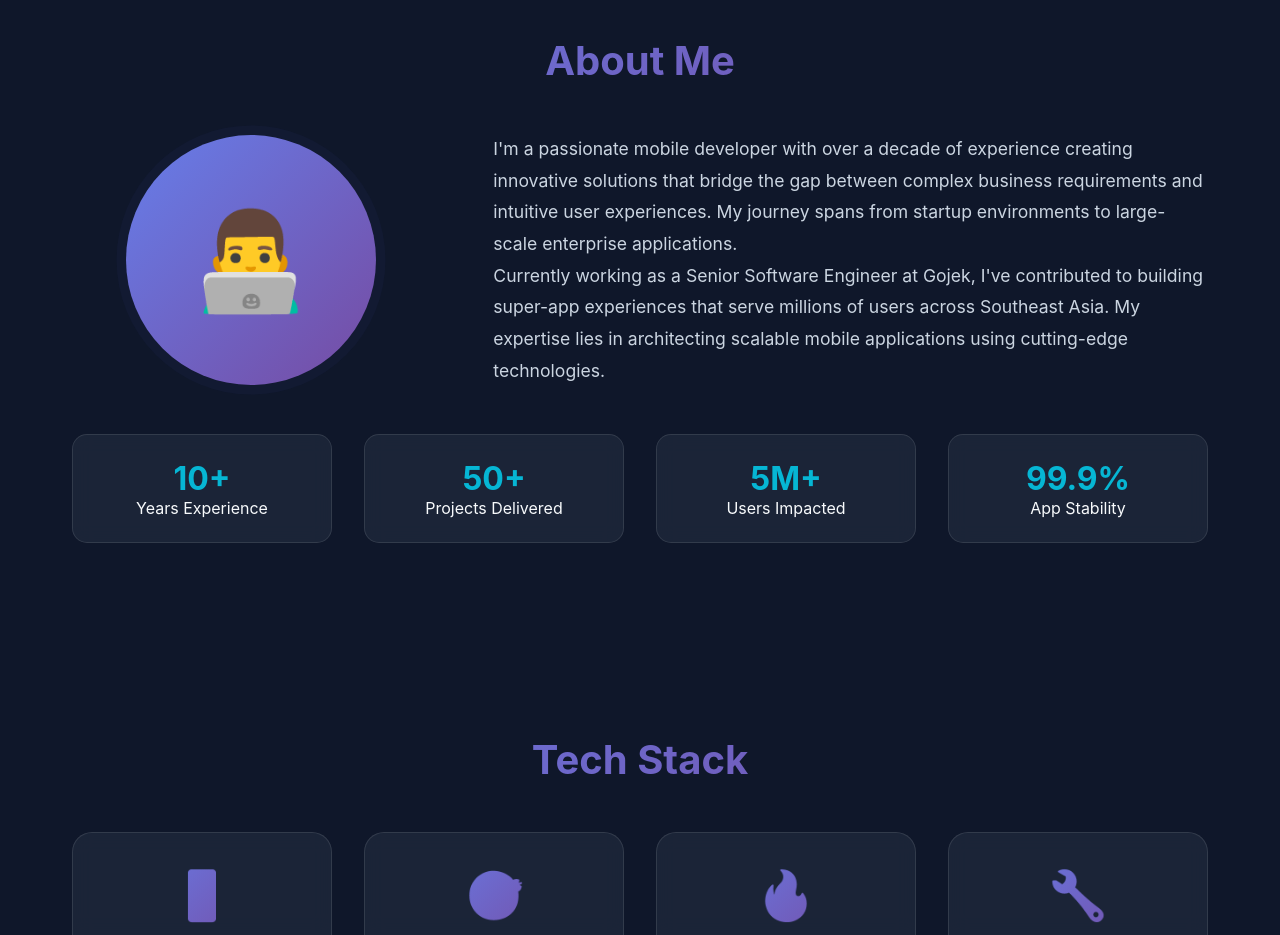
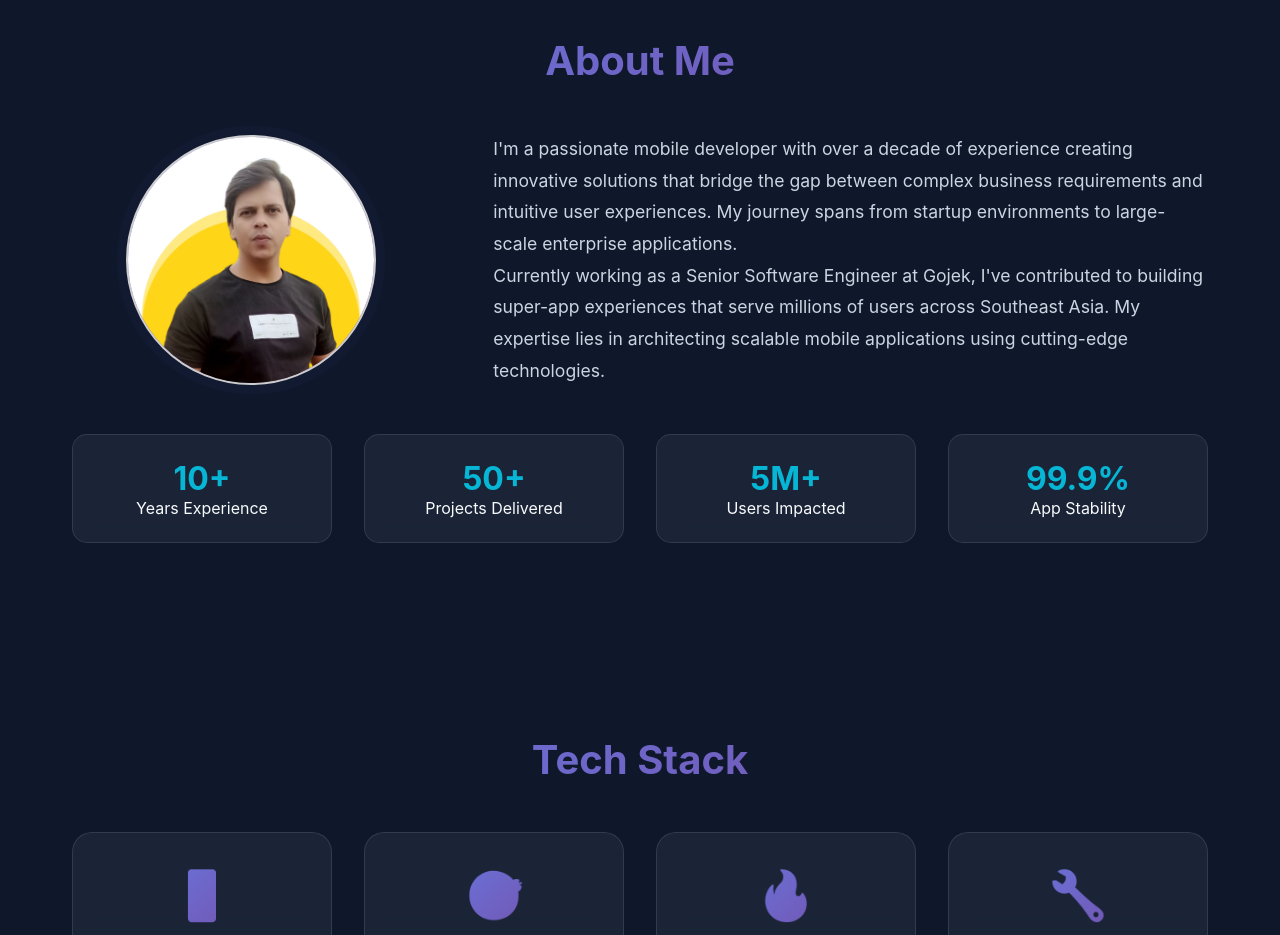
Before and after one commit to shantaramk/shantaram_portfolio, a plain HTML site: page index.html in a window 1280 px wide. Shown: the part 860-1795 px from the top of the page. Drawn offline with Linux system fonts and the light colour scheme.

Commit message:
add profile picture

```diff
--- a/index.html
+++ b/index.html
@@ -271,17 +271,27 @@
     }
 
       .profile-pic {
-      width: 250px;
-      height: 250px;
-      border-radius: 50%;
+        width: 250px;               /* Adjust as needed */
+        height: 250px;              /* Adjust as needed */
+        overflow: hidden;           /* Hides overflow content */
+        border-radius: 50%;         /* Makes the image circular */
+        border: 2px solid #ccc;
         background: var(--gradient);
         display: flex;
         align-items: center;
         justify-content: center;
         font-size: 6rem;
         margin: 0 auto;
-      animation: pulse 2s infinite;
+        animation: pulse 2s infinite;/* Optional border */
       }
+
+      .profile-pic img {
+        width: 100%;
+        height: 100%;
+        object-fit: cover;          /* Makes the image fill the container, preserving aspect ratio */
+        display: block;
+      }
+
 
     @keyframes pulse {
       0% { box-shadow: 0 0 0 0 rgba(99, 102, 241, 0.7); }
@@ -680,8 +690,11 @@
     <h2 class="section-title">About Me</h2>
     <div class="about-content">
         <div class="about-image">
-        <div class="profile-pic">👨‍💻</div>
+          <div class="profile-pic">
+            <img src="https://raw.githubusercontent.com/shantaramk/shantaram_portfolio/main/IMG_6409.PNG" alt="Profile Picture">
           </div>
+        </div>
+
       <div class="about-text">
         <p>
           I'm a passionate mobile developer with over a decade of experience creating innovative solutions
```
Lines whose indentation alone changed are shown as unchanged.
